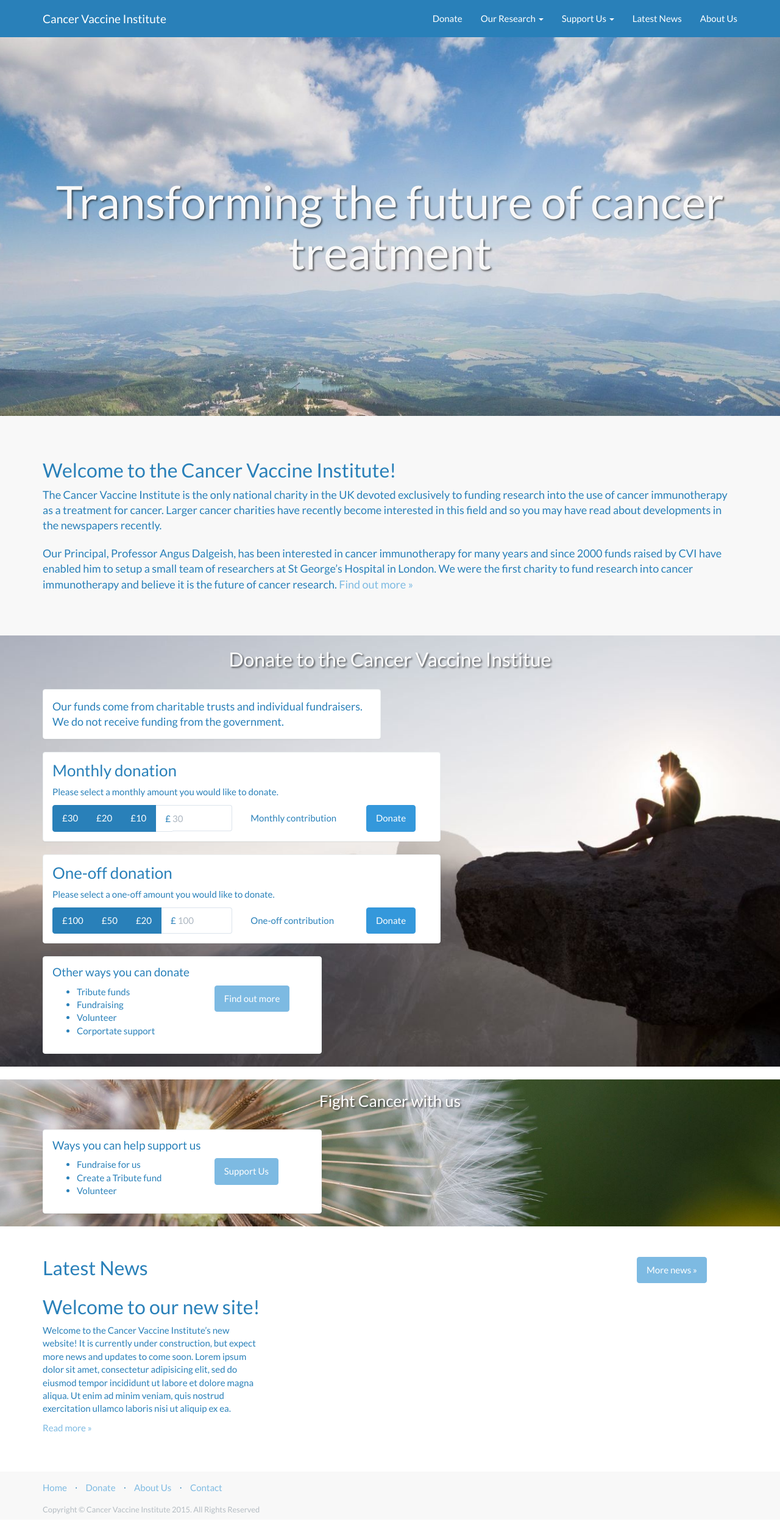
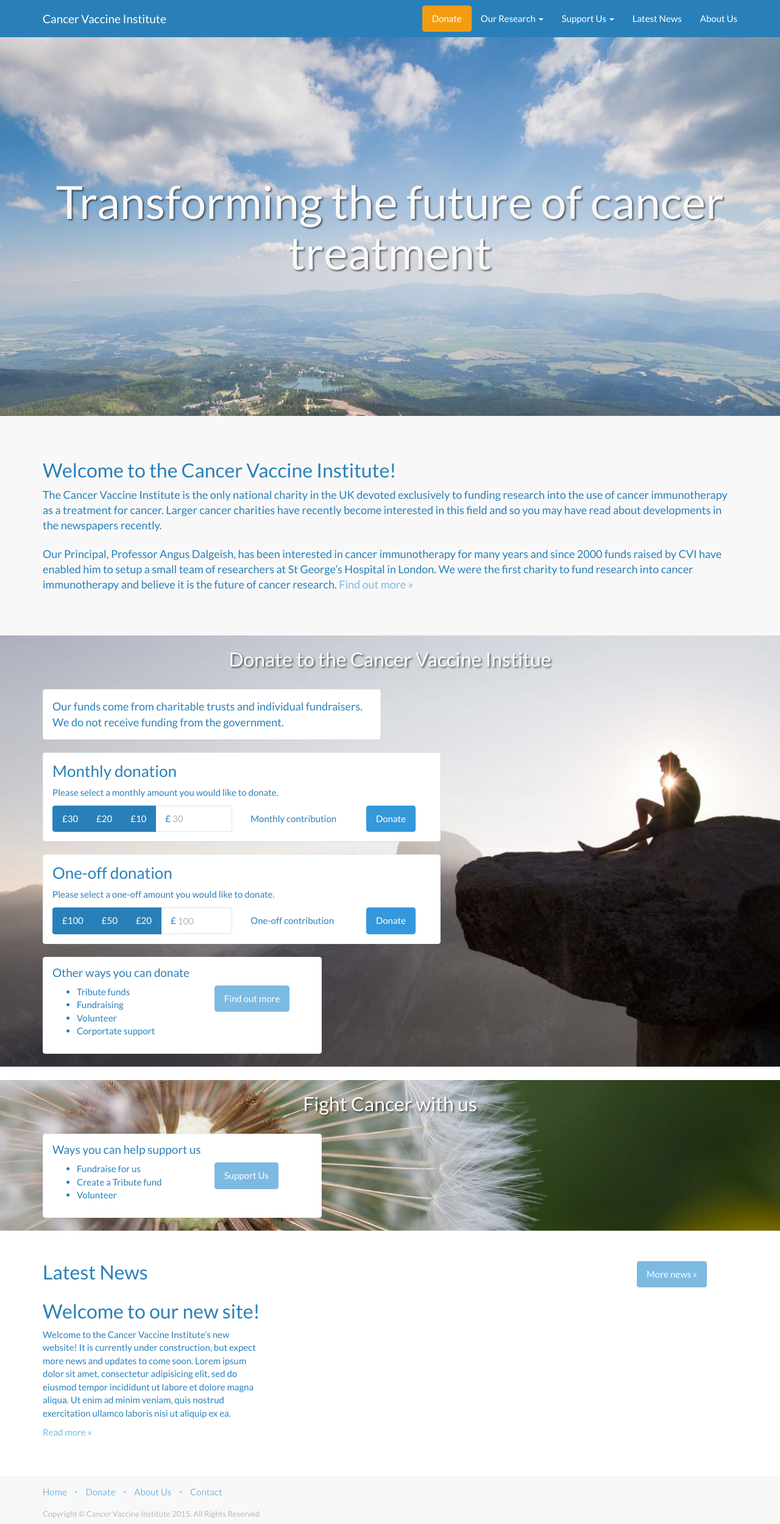
Before and after one commit to CancerVaccine/cancervaccine.github.io, a Jekyll site: the page built from index.html, in a window 1280 px wide. Shown: the whole page at 61% size. Built offline with Jekyll 4.4.1, drawn with Linux system fonts in a browser that asks for light colours; nearby versions of some CDN libraries.

Commit message:
Made donate link into a button on navbar

```diff
--- a/_includes/navbar.html
+++ b/_includes/navbar.html
@@ -11,7 +11,12 @@
     </div>
     <div id="navbar" class="navbar-collapse collapse">
       <ul class="nav navbar-nav navbar-right">
-            <li><a class="page-link" href="/support-us/donate/">Donate</a></li>
+            <li>
+              <p class="navbar-btn">
+                  <a href="/support-us/donate/" class="btn btn-warning">Donate</a>
+              </p>
+            </li>
+
             <li class="dropdown">
               <a href="#" class="dropdown-toggle" data-toggle="dropdown" role="button" aria-haspopup="true" aria-expanded="false">Our Research <span class="caret"></span></a>
               <ul class="dropdown-menu">
--- a/index.html
+++ b/index.html
@@ -137,7 +137,7 @@
     <div class="container">
       <div class="row">
         <div class="banner-text">
-          <h3>Fight Cancer with us</h3>
+          <h2>Fight Cancer with us</h2>
         </div>
       </div>
       <br />
```
